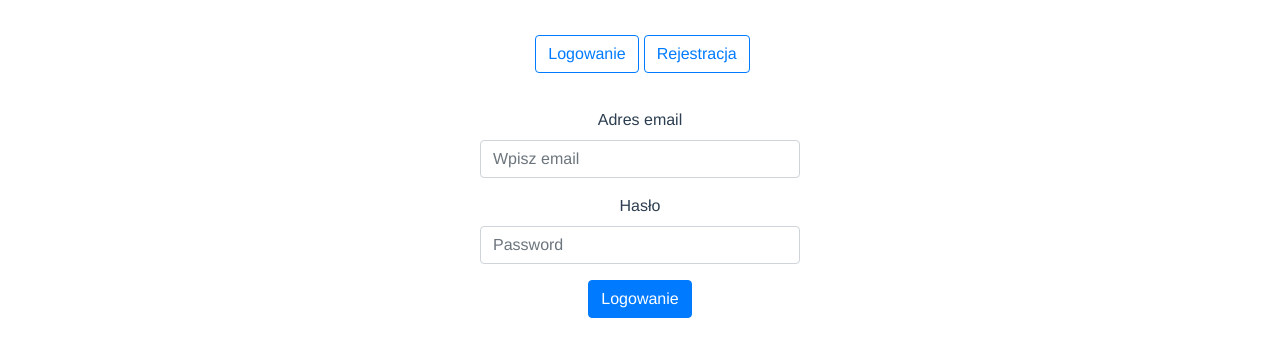
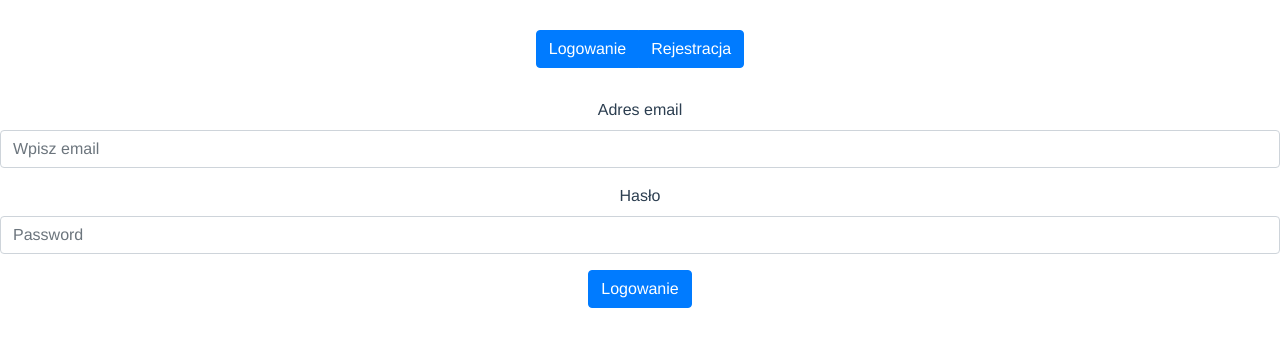
Before and after one commit to szatkoaleksander/student_game, a Vue app in the folder student_game.frontend/: page / in a window 1280 px wide. Shown: the top 356 px of the page. Built offline with nearby package versions, Linux system fonts and the light colour scheme.

Commit message:
Tłumaczenie na angielski

```diff
--- a/student_game.frontend/src/components/Rejestracja.vue
+++ b/student_game.frontend/src/components/Login.vue
@@ -1,5 +1,5 @@
 <template>
-  <div class="rejestracja">
+  <div class="login">
     <form>
       <div class="form-group">
         <label for="email">Adres email</label>
@@ -11,36 +11,28 @@
         >
       </div>
       <div class="form-group">
-        <label for="nick">Nick</label>
-        <input
-          type="text"
-          class="form-control"
-          id="nick"
-          placeholder="Nick"
-        >
-      </div>
-      <div class="form-group">
-        <label for="haslo">Hasło</label>
+        <label for="password">Hasło</label>
         <input
           type="password"
           class="form-control"
-          id="haslo"
+          id="password"
           placeholder="Password"
         >
       </div>
-      <button type="submit" class="btn btn-primary">Rejestracja</button>
+      <button type="submit" class="btn btn-primary">Logowanie</button>
     </form>
   </div>
 </template>
 
 <script>
 export default {
-  name: 'Rejestracja',
-  props: {}
+  name: 'Login',
+  props: {
+  }
 }
-
 </script>
 
 <!-- Add "scoped" attribute to limit CSS to this component only -->
 <style scoped lang="scss">
+
 </style>
--- a/student_game.frontend/src/components/Logowanie.vue
+++ b/student_game.frontend/src/components/Register.vue
@@ -1,5 +1,5 @@
 <template>
-  <div class="logowanie">
+  <div class="register">
     <form>
       <div class="form-group">
         <label for="email">Adres email</label>
@@ -11,28 +11,35 @@
         >
       </div>
       <div class="form-group">
-        <label for="haslo">Hasło</label>
+        <label for="nick">Nick</label>
+        <input
+          type="text"
+          class="form-control"
+          id="nick"
+          placeholder="Nick"
+        >
+      </div>
+      <div class="form-group">
+        <label for="password">Hasło</label>
         <input
           type="password"
           class="form-control"
-          id="haslo"
+          id="password"
           placeholder="Password"
         >
       </div>
-      <button type="submit" class="btn btn-primary">Logowanie</button>
+      <button type="submit" class="btn btn-primary">Rejestracja</button>
     </form>
   </div>
 </template>
 
 <script>
 export default {
-  name: 'Logowanie',
-  props: {
-  }
+  name: 'Register',
+  props: {}
 }
+
 </script>
 
-<!-- Add "scoped" attribute to limit CSS to this component only -->
 <style scoped lang="scss">
-
 </style>
--- a/student_game.frontend/src/router.js
+++ b/student_game.frontend/src/router.js
@@ -1,6 +1,6 @@
 import Vue from 'vue'
 import Router from 'vue-router'
-import Logowanie from './views/Logowanie.vue'
+import Login from './views/Login.vue'
 
 Vue.use(Router)
 
@@ -11,7 +11,7 @@ export default new Router({
     {
       path: '/',
       name: 'Logowanie',
-      component: Logowanie
+      component: Login
     }
   ]
 })
--- /dev/null
+++ b/student_game.frontend/src/views/Login.vue
@@ -0,0 +1,45 @@
+<template>
+    <div class="login">
+      <div id="nav" class="btn-group" role="group">
+        <button type="button" class="btn btn-primary" v-on:click="value = true">Logowanie</button>
+        <button type="button" class="btn btn-primary" v-on:click="value = false">Rejestracja</button>
+      </div>
+    <keep-alive>
+      <component :is="dynamicComponent"></component>
+    </keep-alive>
+    </div>
+</template>
+
+<script>
+import Login from '@/components/Login.vue'
+import Register from '@/components/Register.vue'
+
+export default {
+  name: 'login',
+  components: {
+    Login,
+    Register
+  },
+
+  props: {
+    value: {
+      default: true,
+      type: Boolean
+    }
+  },
+
+  computed: {
+    dynamicComponent () {
+      if (this.value) {
+        return 'Login'
+      } else {
+        return 'Register'
+      }
+    }
+  }
+}
+</script>
+
+<style>
+
+</style>
--- a/student_game.frontend/src/views/Logowanie.vue
+++ /dev/null
@@ -1,48 +0,0 @@
-<template>
-    <div class="logowanie">
-      <div id="nav">
-        <button type="button" class="btn btn-outline-primary menu" v-on:click="value = true">Logowanie</button>
-        <button type="button" class="btn btn-outline-primary" v-on:click="value = false">Rejestracja</button>
-    </div>
-    <keep-alive>
-      <component :is="dynamicComponent"></component>
-    </keep-alive>
-    </div>
-</template>
-
-<script>
-import Logowanie from '@/components/Logowanie.vue'
-import Rejestracja from '@/components/Rejestracja.vue'
-
-export default {
-  name: 'logowanie',
-  components: {
-    Logowanie,
-    Rejestracja
-  },
-
-  props: {
-    value: {
-    default: true,
-    type: Boolean
-  }
-  },
-
-  computed: {
-    dynamicComponent() {
-      console.log(this.value)
-      if(this.value) {
-        return 'Logowanie'
-      } else {
-        return 'Rejestracja'
-      }
-    }
-  }
-}
-</script>
-
-<style>
-.menu {
- margin: 5px;
-}
-</style>
```
